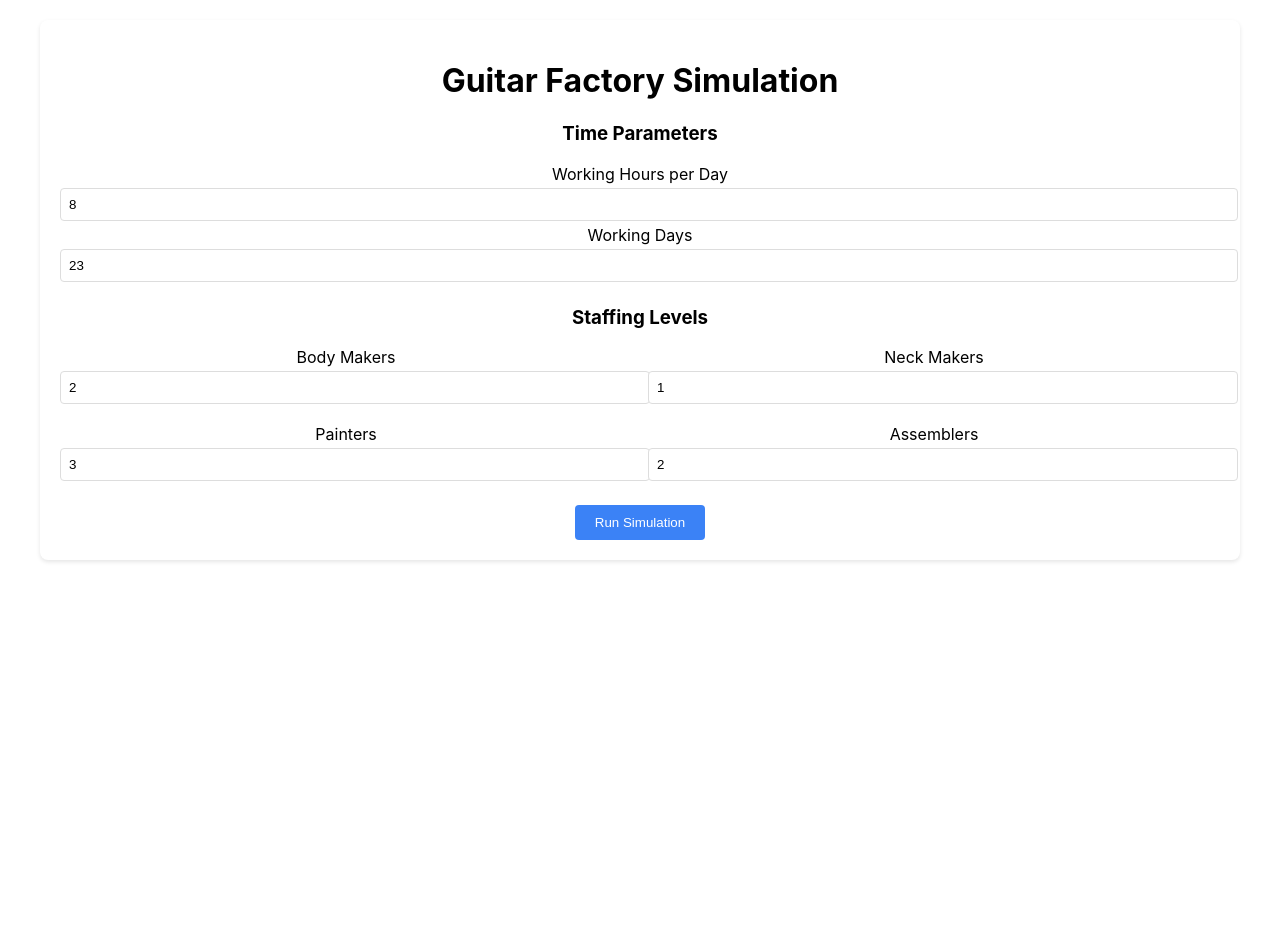
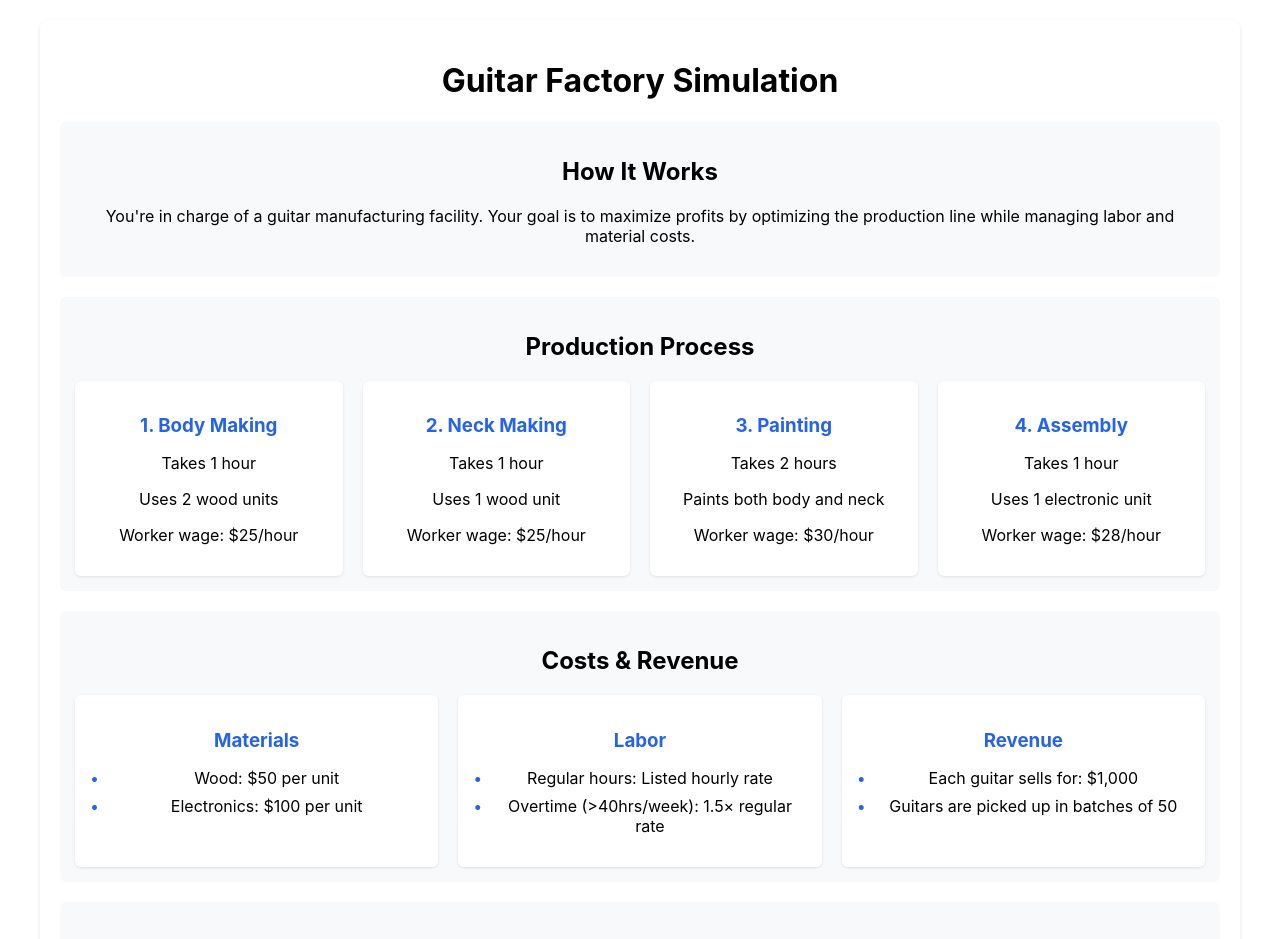
Before and after one commit to mdilm/manufacturing-game, a React (Create React App) app in the folder main/guitar-factory/guitar-factory-frontend/: page / in a window 1280 px wide. Shown: the top 939 px of the page. Before the commit the page ends 800 px from the top, so only its background shows below. Built offline with nearby package versions, Linux system fonts and the light colour scheme.

Commit message:
add instructions

```diff
--- a/main/guitar-factory/guitar-factory-frontend/src/components/guitar-factory-dashboard.jsx
+++ b/main/guitar-factory/guitar-factory-frontend/src/components/guitar-factory-dashboard.jsx
@@ -65,9 +65,87 @@ const GuitarFactoryDashboard = () => {
 
   return (
     <div className="container">
-      <div className="controls">
+      <div className="introduction">
         <h1>Guitar Factory Simulation</h1>
 
+        <div className="intro-section">
+          <h2>How It Works</h2>
+          <p>
+            You're in charge of a guitar manufacturing facility. Your goal is to maximize profits
+            by optimizing the production line while managing labor and material costs.
+          </p>
+        </div>
+
+        <div className="intro-section">
+          <h2>Production Process</h2>
+          <div className="process-grid">
+            <div className="process-step">
+              <h3>1. Body Making</h3>
+              <p>Takes 1 hour</p>
+              <p>Uses 2 wood units</p>
+              <p>Worker wage: $25/hour</p>
+            </div>
+            <div className="process-step">
+              <h3>2. Neck Making</h3>
+              <p>Takes 1 hour</p>
+              <p>Uses 1 wood unit</p>
+              <p>Worker wage: $25/hour</p>
+            </div>
+            <div className="process-step">
+              <h3>3. Painting</h3>
+              <p>Takes 2 hours</p>
+              <p>Paints both body and neck</p>
+              <p>Worker wage: $30/hour</p>
+            </div>
+            <div className="process-step">
+              <h3>4. Assembly</h3>
+              <p>Takes 1 hour</p>
+              <p>Uses 1 electronic unit</p>
+              <p>Worker wage: $28/hour</p>
+            </div>
+          </div>
+        </div>
+
+        <div className="intro-section">
+          <h2>Costs & Revenue</h2>
+          <div className="costs-grid">
+            <div className="cost-item">
+              <h3>Materials</h3>
+              <ul>
+                <li>Wood: $50 per unit</li>
+                <li>Electronics: $100 per unit</li>
+              </ul>
+            </div>
+            <div className="cost-item">
+              <h3>Labor</h3>
+              <ul>
+                <li>Regular hours: Listed hourly rate</li>
+                <li>Overtime ({'>'}40hrs/week): 1.5× regular rate</li>
+              </ul>
+            </div>
+            <div className="cost-item">
+              <h3>Revenue</h3>
+              <ul>
+                <li>Each guitar sells for: $1,000</li>
+                <li>Guitars are picked up in batches of 50</li>
+              </ul>
+            </div>
+          </div>
+        </div>
+
+        <div className="intro-section">
+          <h2>Strategy Tips</h2>
+          <ul className="tips-list">
+            <li>Balance worker numbers to avoid bottlenecks</li>
+            <li>Consider overtime costs vs hiring more workers</li>
+            <li>Monitor material usage and storage levels</li>
+            <li>Watch for production bottlenecks in the logs</li>
+          </ul>
+        </div>
+      </div>
+
+      <div className="controls">
+        <h2>Simulation Controls</h2>
         <div className="input-group">
           <h3>Time Parameters</h3>
           <div>
@@ -214,6 +292,95 @@ const GuitarFactoryDashboard = () => {
           margin: 0 auto;
           padding: 20px;
         }
+
+        .introduction {
+          background: white;
+          padding: 20px;
+          border-radius: 8px;
+          box-shadow: 0 2px 4px rgba(0,0,0,0.1);
+          margin-bottom: 20px;
+        }
+
+        .intro-section {
+          margin: 20px 0;
+          padding: 15px;
+          background: #f8f9fa;
+          border-radius: 6px;
+        }
+
+        .process-grid {
+          display: grid;
+          grid-template-columns: repeat(auto-fit, minmax(200px, 1fr));
+          gap: 20px;
+          margin-top: 15px;
+        }
+
+        .process-step {
+          background: white;
+          padding: 15px;
+          border-radius: 6px;
+          box-shadow: 0 1px 3px rgba(0,0,0,0.1);
+        }
+
+        .process-step h3 {
+          color: #2563eb;
+          margin-bottom: 10px;
+        }
+
+        .costs-grid {
+          display: grid;
+          grid-template-columns: repeat(auto-fit, minmax(250px, 1fr));
+          gap: 20px;
+          margin-top: 15px;
+        }
+
+        .cost-item {
+          background: white;
+          padding: 15px;
+          border-radius: 6px;
+          box-shadow: 0 1px 3px rgba(0,0,0,0.1);
+        }
+
+        .cost-item h3 {
+          color: #2563eb;
+          margin-bottom: 10px;
+        }
+
+        .cost-item ul {
+          list-style-type: none;
+          padding: 0;
+        }
+
+        .cost-item li {
+          margin: 8px 0;
+          padding-left: 20px;
+          position: relative;
+        }
+
+        .cost-item li:before {
+          content: "•";
+          position: absolute;
+          left: 0;
+          color: #2563eb;
+        }
+
+        .tips-list {
+          list-style-type: none;
+          padding: 0;
+        }
+
+        .tips-list li {
+          margin: 10px 0;
+          padding-left: 24px;
+          position: relative;
+        }
+
+        .tips-list li:before {
+          content: "💡";
+          position: absolute;
+          left: 0;
+        }
+
         .controls {
           background: white;
           padding: 20px;
```
